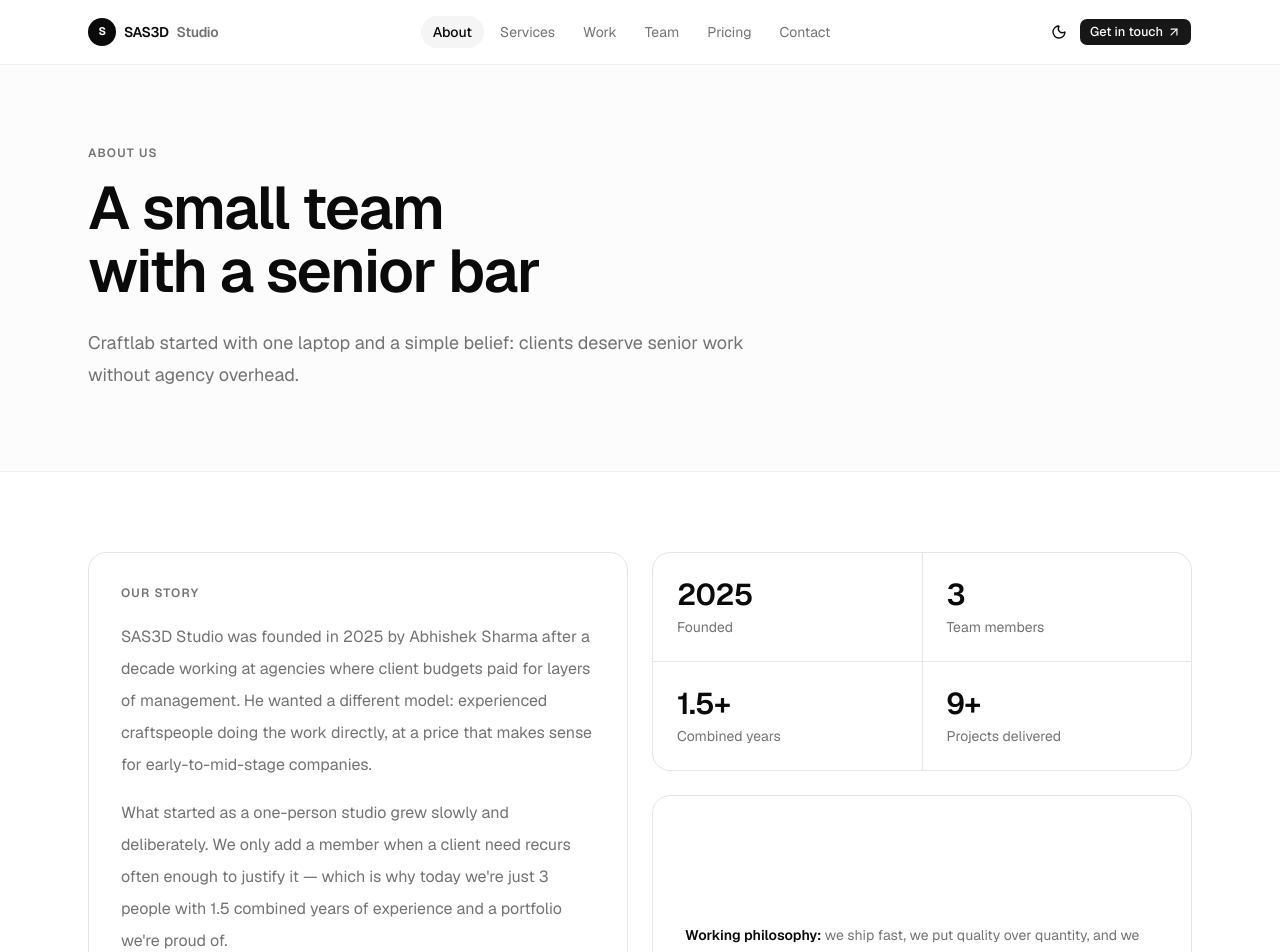
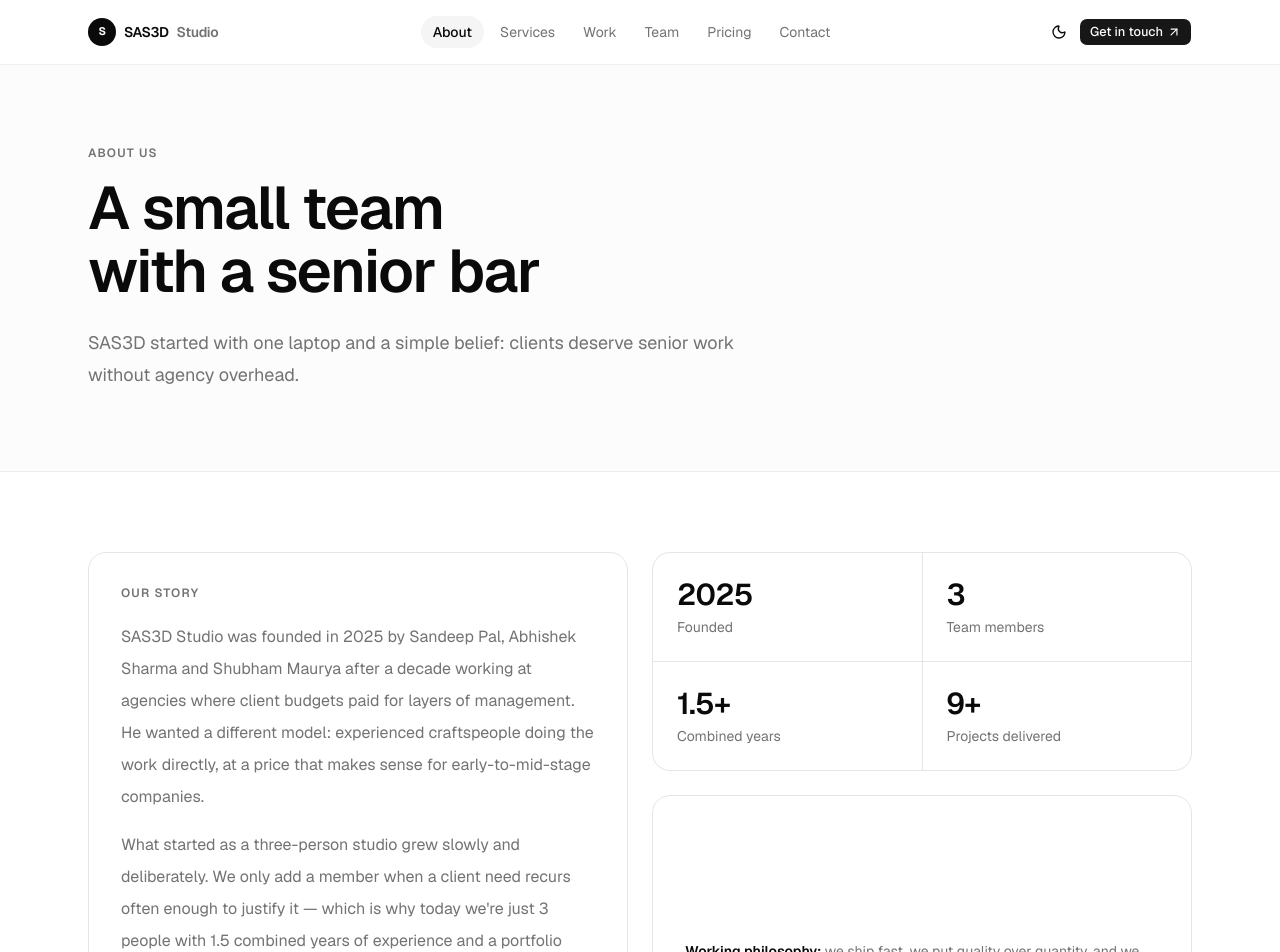
Before and after one commit to Shubhamprogrammar/sas3d, a Next.js app: page /about in a window 1280 px wide. Shown: the top 952 px of the page. Built offline with nearby package versions, Linux system fonts and the light colour scheme.

Commit message:
changes in About rote

```diff
--- a/src/app/about/page.tsx
+++ b/src/app/about/page.tsx
@@ -27,7 +27,7 @@
       <PageHeader
         eyebrow="About us"
         title="A small team with a senior bar"
-        description="Craftlab started with one laptop and a simple belief: clients deserve senior work without agency overhead."
+        description="SAS3D started with one laptop and a simple belief: clients deserve senior work without agency overhead."
       />
 
       <section className="py-20">
@@ -39,14 +39,14 @@
               </p>
               <div className="mt-5 flex flex-col gap-4 text-sm leading-7 text-muted-foreground sm:text-base sm:leading-8">
                 <p>
-                  {SITE.name} was founded in {SITE.foundingYear} by Abhishek
-                  Sharma after a decade working at agencies where client budgets
+                  {SITE.name} was founded in {SITE.foundingYear} by Sandeep Pal, Abhishek
+                  Sharma and Shubham Maurya after a decade working at agencies where client budgets
                   paid for layers of management. He wanted a different model:
                   experienced craftspeople doing the work directly, at a price
                   that makes sense for early-to-mid-stage companies.
                 </p>
                 <p>
-                  What started as a one-person studio grew slowly and
+                  What started as a three-person studio grew slowly and
                   deliberately. We only add a member when a client need recurs
                   often enough to justify it — which is why today we&apos;re
                   just {SITE.teamSize} people with {SITE.combinedYears} combined
```
